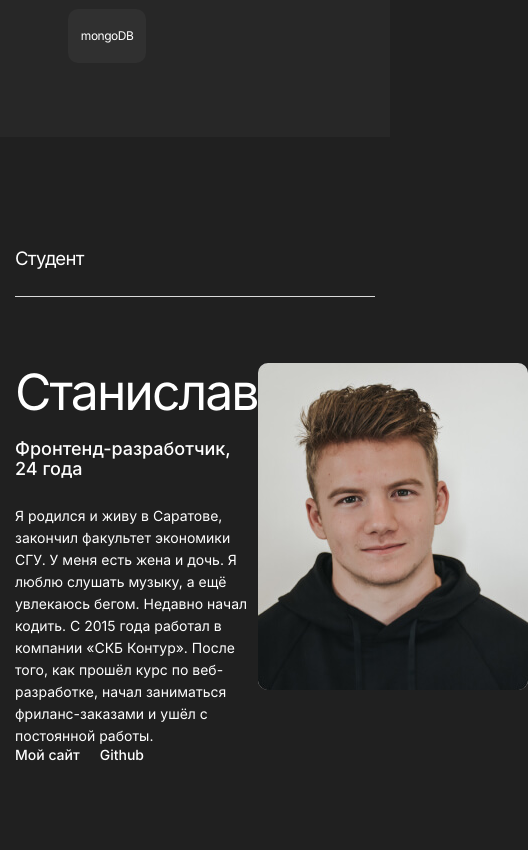
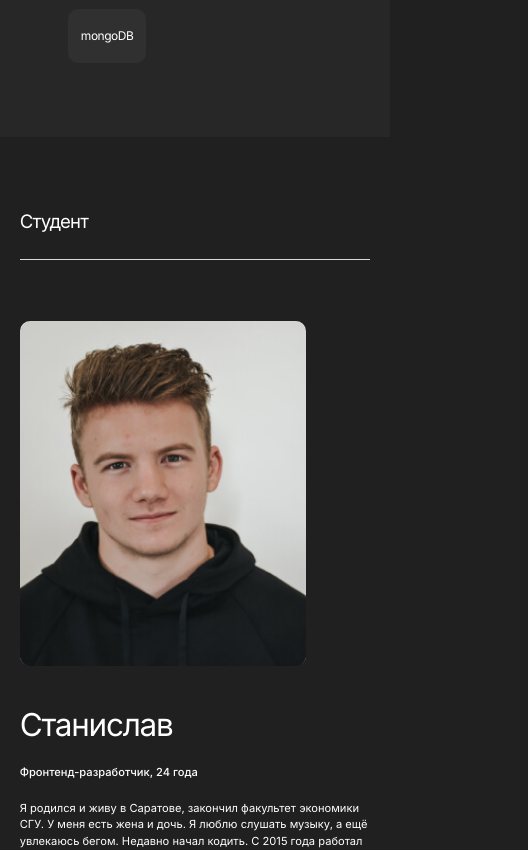
Before and after one commit to StMelik/movies-explorer-frontend, a React (Create React App) app: page / in a window 390 px wide. Shown: the part 1880-2730 px from the top of the page, 528 px wide, since content can reach past the window. Built offline with nearby package versions, Linux system fonts and the light colour scheme.

Commit message:
feat: адаптив блока обо мне

```diff
--- a/src/components/AboutMe/AboutMe.css
+++ b/src/components/AboutMe/AboutMe.css
@@ -1,5 +1,9 @@
 .about-me {
     padding: 110px 0 125px;
+}
+
+.about-me__container {
+    padding: 0 50px;
 }
 
 .about-me__title {
@@ -9,6 +13,7 @@
 .about-me__wrapper {
     display: flex;
     justify-content: space-between;
+    gap: 40px 65px;
 }
 
 .about-me__description {
@@ -46,7 +51,91 @@
 }
 
 .about-me__photo {
-    width: 270px; /* ? */
+    max-width: 270px; /* ? */
     height: 327px; /* ? */
     border-radius: 10px;
+    object-fit: cover;
 }
+
+@media screen and (max-width: 1140px) {
+    .about-me {
+        padding-top: calc(90px + (110 - 90) * ((100vw - 768px) / (1140 - 768)));
+        padding-bottom: calc(90px + (125 - 90) * ((100vw - 768px) / (1140 - 768)));
+    }
+
+    .about-me__name {
+        font-size: calc(40px + (50 - 40) * ((100vw - 768px) / (1140 - 768)));
+        line-height: calc(40px + (58 - 40) * ((100vw - 768px) / (1140 - 768)));
+        margin-bottom: calc(18px + (16 - 18) * ((100vw - 768px) / (1140 - 768)));
+    }
+
+    .about-me__specialization {
+        font-size: calc(12px + (18 - 12) * ((100vw - 768px) / (1140 - 768)));
+        line-height: calc(18px + (20 - 18) * ((100vw - 768px) / (1140 - 768)));
+        margin-bottom: calc(26px + (20 - 26) * ((100vw - 768px) / (1140 - 768)));
+    }
+
+    .about-me__text {
+        font-size: calc(12px + (14 - 12) * ((100vw - 768px) / (1140 - 768)));
+        line-height: calc(18px + (22 - 18) * ((100vw - 768px) / (1140 - 768)));
+    }
+
+    .about-me__photo {
+        max-width: calc(255px + (270 - 255) * ((100vw - 768px) / (1140 - 768)));
+        height: calc(307px + (327 - 307) * ((100vw - 768px) / (1140 - 768)));
+    }
+}
+
+@media screen and (max-width: 768px) {
+    .about-me {
+        padding: calc(70px + (90 - 70) * ((100vw - 320px) / (768 - 320))) 0;
+    }
+
+    .about-me__container {
+        padding: 0 calc(14px + (50 - 14) * ((100vw - 320px) / (768 - 320)));
+    }
+
+    .about-me__title {
+        margin-bottom: calc(60px + (66 - 60) * ((100vw - 320px) / (768 - 320)));
+    }
+
+    .about-me__wrapper {
+        column-gap: calc(30px + (65 - 30) * ((100vw - 320px) / (768 - 320)));
+    }
+
+    .about-me__name {
+        font-size: calc(30px + (40 - 30) * ((100vw - 320px) / (768 - 320)));
+        line-height: 1.21;
+        margin-bottom: calc(20px + (16 - 20) * ((100vw - 320px) / (768 - 320)));
+    }
+
+    .about-me__specialization {
+        font-size: calc(11px + (12 - 11) * ((100vw - 320px) / (768 - 320)));
+        line-height: calc(16px + (18 - 16) * ((100vw - 320px) / (768 - 320)));
+        margin-bottom: 20px;
+    }
+
+    .about-me__text {
+        font-size: calc(11px + (12 - 11) * ((100vw - 320px) / (768 - 320)));
+        line-height: calc(16px + (18 - 16) * ((100vw - 320px) / (768 - 320)));
+    }
+
+    .about-me__photo {
+        max-width: calc(292px + (255 - 292) * ((100vw - 320px) / (768 - 320)));
+        height: calc(352px + (307 - 352) * ((100vw - 320px) / (768 - 320)));
+    }
+}
+
+@media screen and (max-width: 600px) {
+    .about-me__wrapper {
+        flex-direction: column;
+    }
+
+    .about-me__links {
+        margin-top: 40px;
+    }
+
+    .about-me__photo {
+        order: -1;
+    }
+}
--- a/src/index.css
+++ b/src/index.css
@@ -40,3 +40,8 @@ a:hover,
 button:hover {
   opacity: 0.5;
 }
+
+img {
+  display: block;
+  width: 100%;
+}
```
